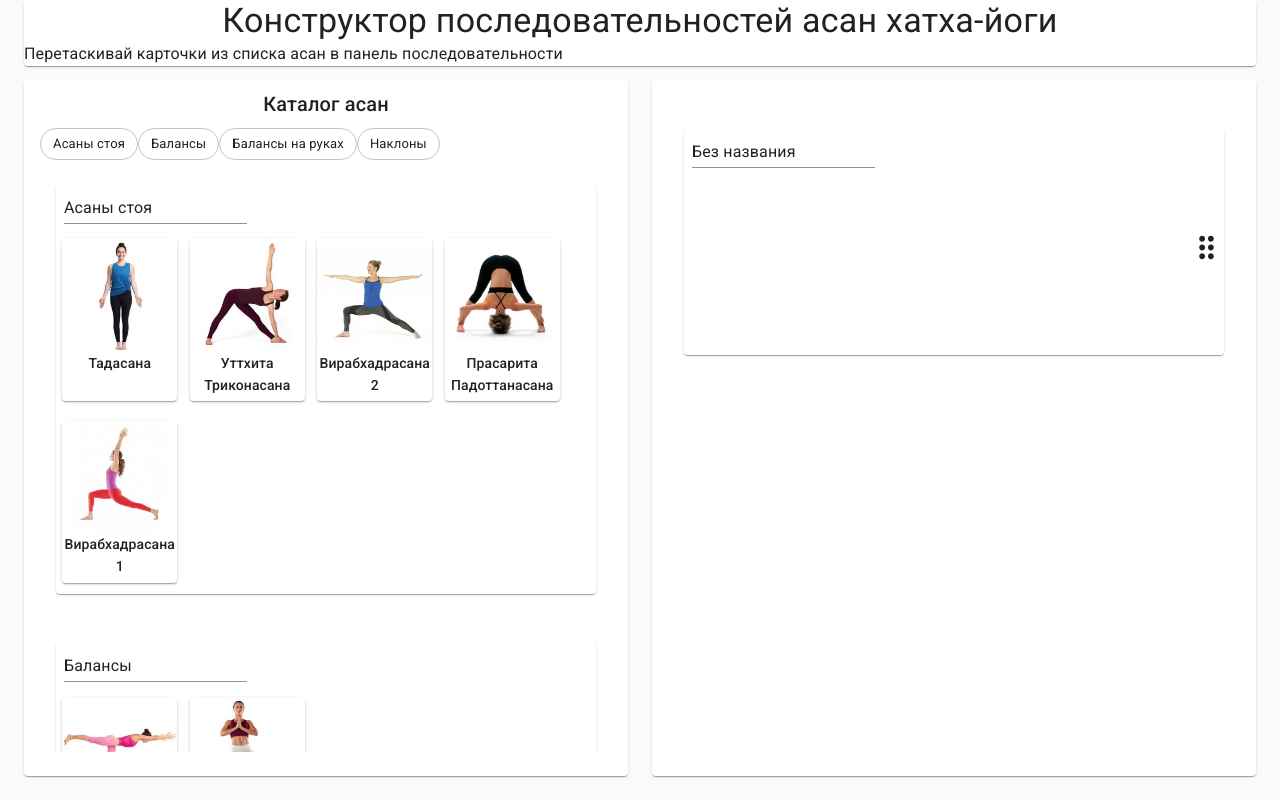
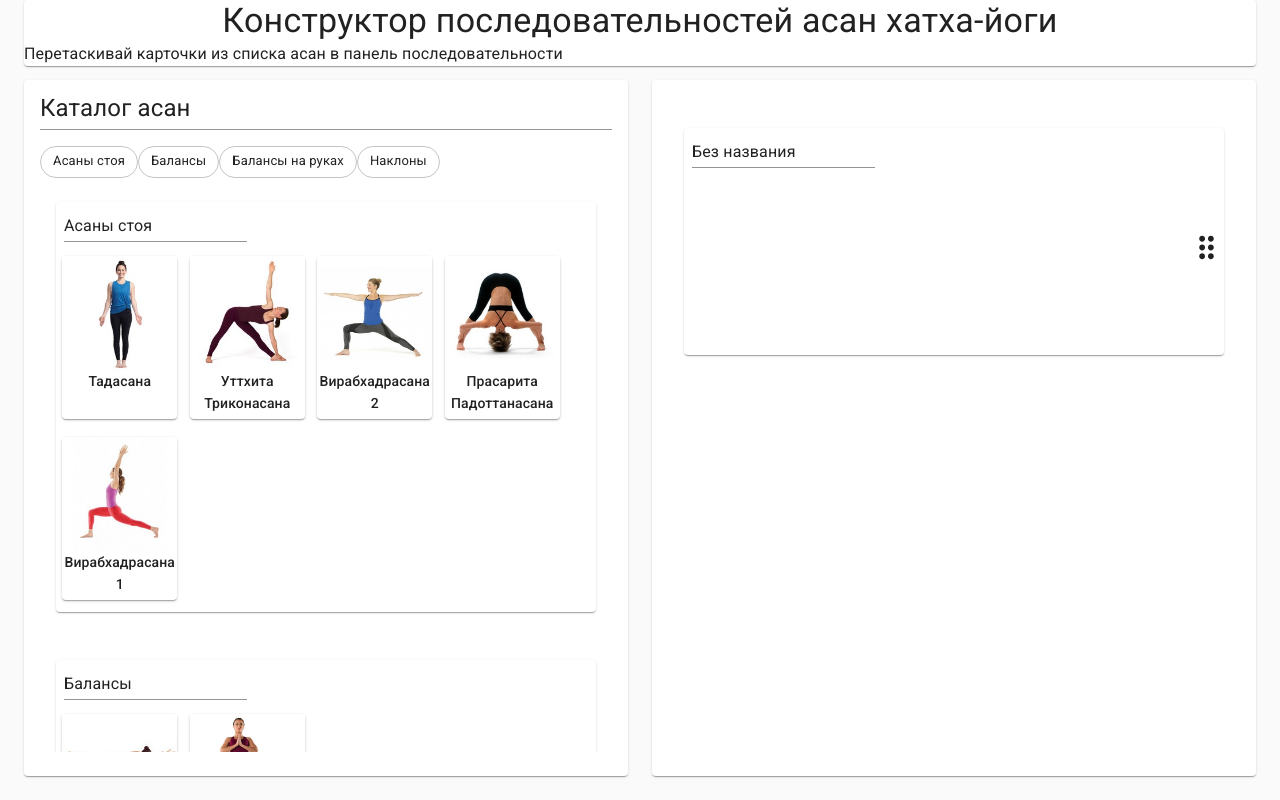
Before and after one commit to Zadovsky/YogaSequenceBuilder, a React (Create React App) app: page / in a window 1280 px wide. Built offline with nearby package versions, Linux system fonts and the light colour scheme.

Commit message:
Сделал PanelName в виде TextField

```diff
--- a/src/components/PanelName.js
+++ b/src/components/PanelName.js
@@ -1,24 +1,28 @@
 import React from "react";
 import "./PanelName.css";
-import { Typography } from "@material-ui/core";
+import TextField from "@material-ui/core/TextField";
 import { makeStyles } from "@material-ui/core/styles";
 
 const useStyles = makeStyles(theme => ({
   root: {
-    margin: theme.spacing(0, 0, 1)
+    margin: theme.spacing(0, 0, 2)
   }
 }));
+
+const styles = {
+  resize: { fontSize: "1.5rem" }
+};
 
 export default function PanelName(props) {
   const classes = useStyles();
   return (
-    <Typography
-      variant="h6"
-      component="p"
-      align="center"
+    <TextField
       className={classes.root}
-    >
-      {props.name}
-    </Typography>
+      value={props.name}
+      inputProps={{
+        readOnly: props.readOnly,
+        style: styles.resize
+      }}
+    />
   );
 }
```
